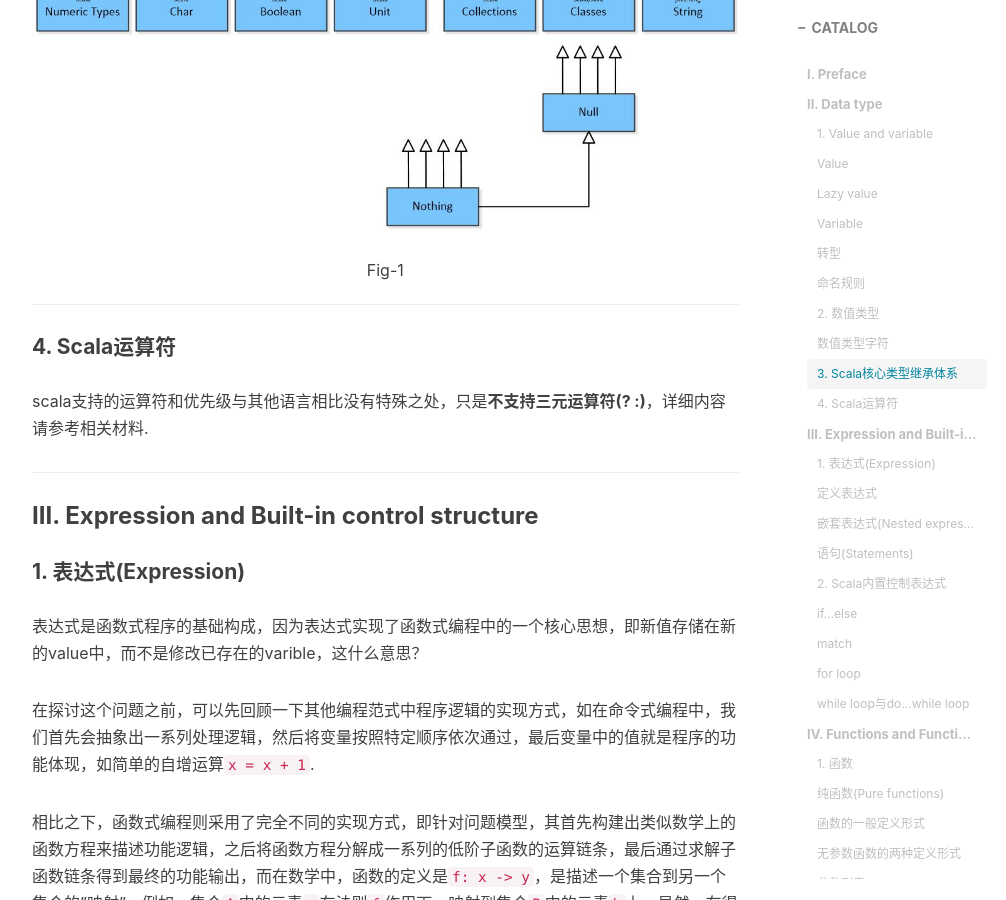
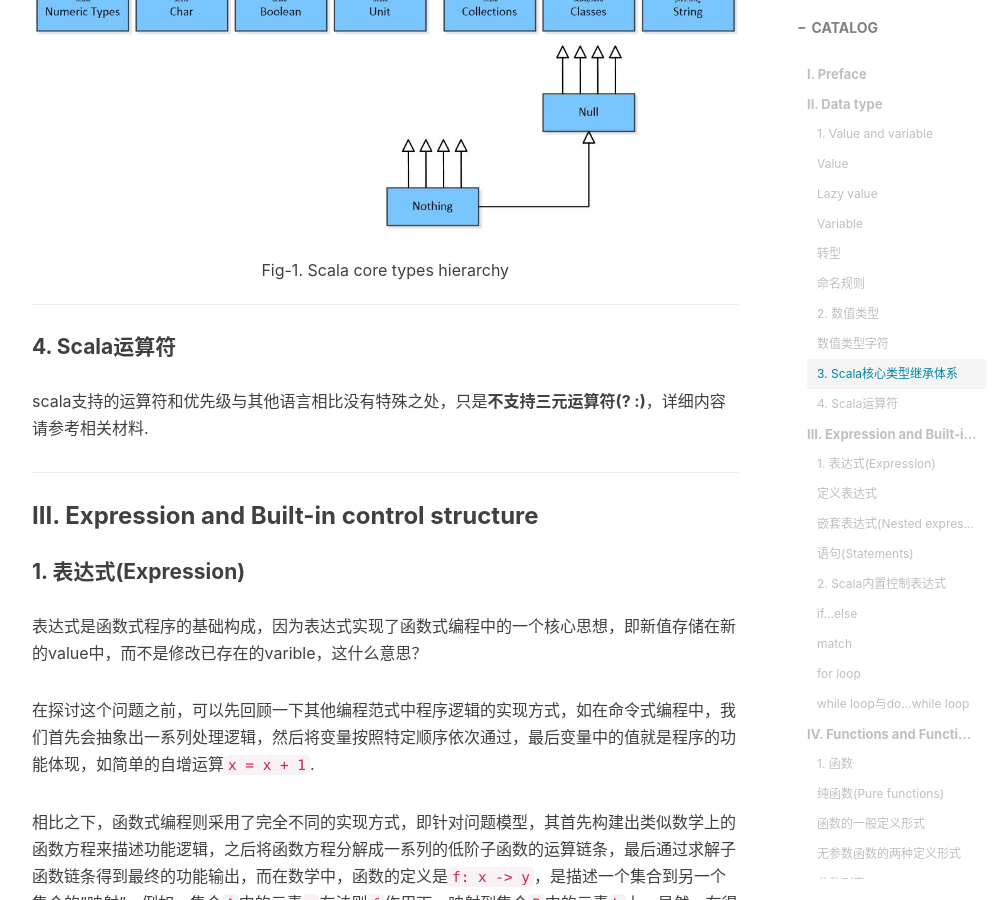
Before and after one commit to VVViy/VVViy.github.io, a Jekyll site: the page built from _posts/2018-12-01-Learning-Chisel-and-Scala-Part-I.md, in a window 1280 px wide and 900 px high, scrolled down 5730 px. Shown: the whole window, without its empty margins (233-1239 px from the left). Built offline with Jekyll 4.4.1, drawn with Linux system fonts in a browser that asks for light colours; nearby versions of some CDN libraries; comment, search, counter and statistics services are not loaded.

Commit message:
Update 2018-12-01-Learning-Chisel-and-Scala-Part-I.md

```diff
--- a/_posts/2018-12-01-Learning-Chisel-and-Scala-Part-I.md
+++ b/_posts/2018-12-01-Learning-Chisel-and-Scala-Part-I.md
@@ -180,7 +180,7 @@
 
 <img src="https://github.com/VVViy/VVViy.github.io/blob/master/img/blog%235-%231.jpg?raw=true" width="1200" height="700" />
 
-Fig-1
+Fig-1. Scala core types hierarchy
 
 </div>
 
```
